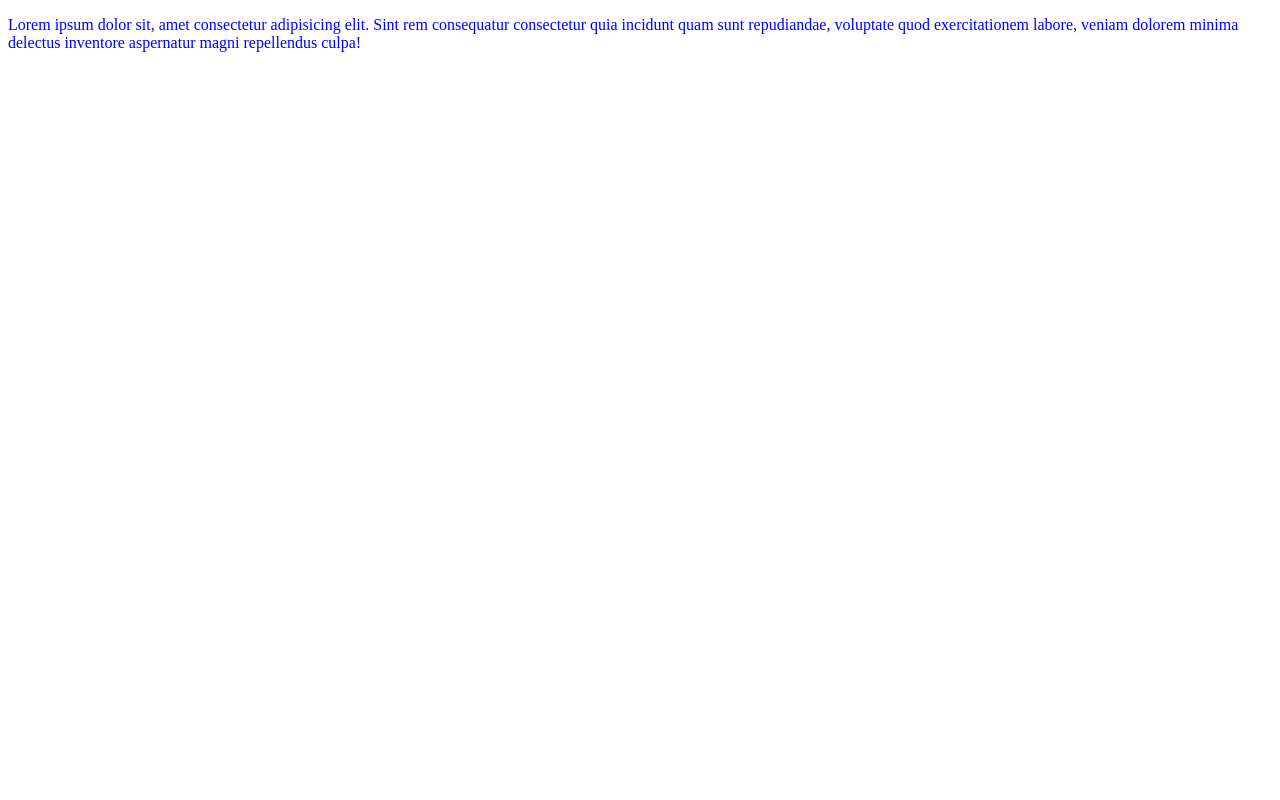
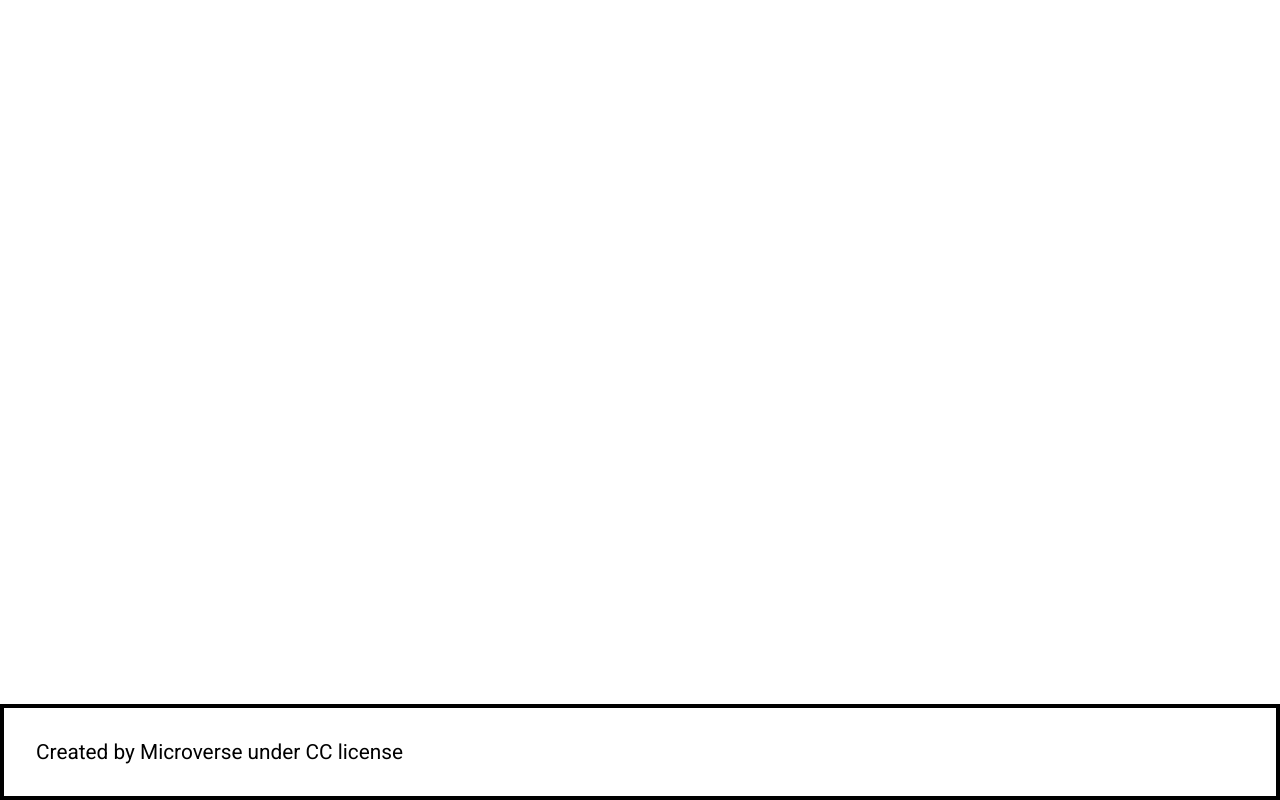
Before and after one commit to Berkay-akbas/Capstone-Module-2, a website built with webpack: page src/index.html in a window 1280 px wide. Built offline with nearby package versions, Linux system fonts and the light colour scheme.

Commit message:
Add footer section according to the wireframe

```diff
--- a/src/index.html
+++ b/src/index.html
@@ -7,11 +7,8 @@
     <title>Capstone</title>
   </head>
   <body>
-    <p>
-      Lorem ipsum dolor sit, amet consectetur adipisicing elit. Sint rem
-      consequatur consectetur quia incidunt quam sunt repudiandae, voluptate
-      quod exercitationem labore, veniam dolorem minima delectus inventore
-      aspernatur magni repellendus culpa!
-    </p>
+    <footer>
+      <p class="footer-text">Created by Microverse under CC license</p>
+    </footer>
   </body>
 </html>
--- a/src/style.css
+++ b/src/style.css
@@ -1,3 +1,24 @@
-p {
-  color: blue;
+@import url("https://fonts.googleapis.com/css2?family=Lato:ital,wght@0,100;0,300;0,400;0,700;0,900;1,100;1,300;1,400;1,700;1,900&family=Roboto:wght@300;400;700&display=swap");
+
+*,
+*::after,
+*::before {
+  box-sizing: border-box;
+  margin: 0;
+  padding: 0;
 }
+
+body {
+  position: relative;
+  min-height: 100vh;
+}
+
+.footer-text {
+  border: solid 4px black;
+  padding: 2rem;
+  font-family: "Roboto", sans-serif;
+  font-size: 1.3rem;
+  position: absolute;
+  bottom: 0%;
+  width: 100%;
+}
--- a/webpack.config.js
+++ b/webpack.config.js
@@ -3,6 +3,7 @@ const HtmlWebpackPlugin = require('html-webpack-plugin');
 
 module.exports = {
   mode: 'development',
+  watch: true,
   entry: './src/index.js',
   devServer: {
     static: './dist',
```
Also changed, not shown: dist/index.html, dist/main.bundle.js, dist/runtime.bundle.js.
